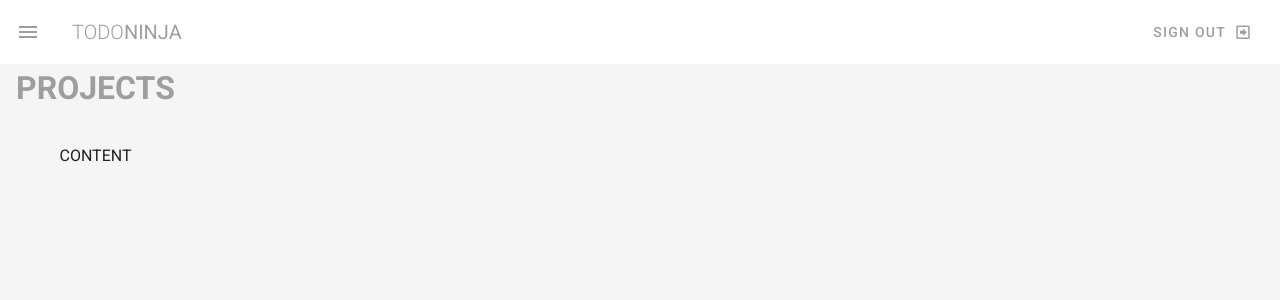
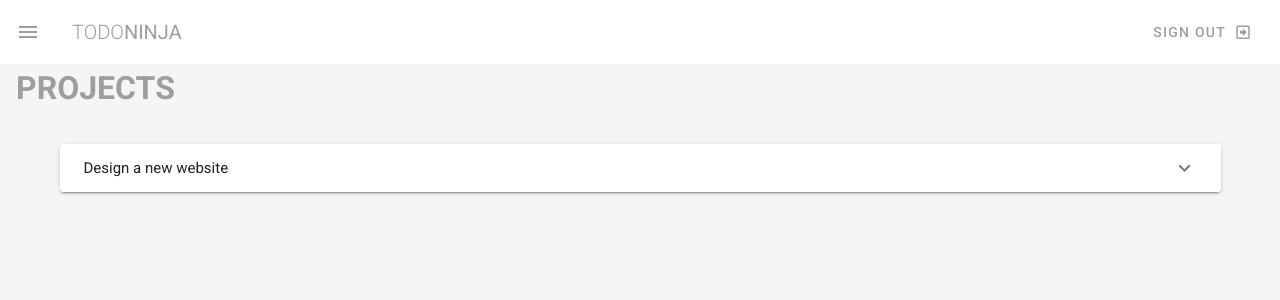
Before and after one commit to Nishant-Pall/Vuetify-todo, a Vue app: page /projects in a window 1280 px wide. Shown: the top 300 px of the page. Built offline with nearby package versions, Linux system fonts and the light colour scheme.

Commit message:
Setup self projects page

```diff
--- a/src/store/index.js
+++ b/src/store/index.js
@@ -1,5 +1,5 @@
-import Vue from 'vue';
-import Vuex from 'vuex';
+import Vue from "vue";
+import Vuex from "vuex";
 
 Vue.use(Vuex);
 
@@ -8,7 +8,7 @@ export default new Vuex.Store({
 		projects: [
 			{
 				title: "Design a new website",
-				person: "The Net Ninja",
+				person: "PRHYME",
 				due: "1st Jan 2019",
 				status: "ongoing",
 				content:
@@ -40,19 +40,20 @@ export default new Vuex.Store({
 			},
 		],
 		team: [
-			{ name: 'The Net Ninja', role: 'Web developer' },
-			{ name: 'Ryu', role: 'Graphic designer' },
-			{ name: 'Chun Li', role: 'Web developer' },
-			{ name: 'Gouken', role: 'Social media maverick' },
-			{ name: 'Yoshi', role: 'Sales guru' }
-		]
+			{ name: "PRHYME", role: "Web developer" },
+			{ name: "Ryu", role: "Graphic designer" },
+			{ name: "Chun Li", role: "Web developer" },
+			{ name: "Gouken", role: "Social media maverick" },
+			{ name: "Yoshi", role: "Sales guru" },
+		],
 	},
 	getters: {
+		myProjects: (state) => {
+			const myProjects = state.projects.filter((project) => project.person === "PRHYME");
+			return myProjects;
+		},
 	},
-	mutations: {
-	},
-	actions: {
-	},
-	modules: {
-	}
+	mutations: {},
+	actions: {},
+	modules: {},
 });
--- a/src/views/Projects.vue
+++ b/src/views/Projects.vue
@@ -1,10 +1,29 @@
 <template>
 	<div class="projects">
 		<h1 class="subheading grey--text">PROJECTS</h1>
-		<v-container class="my-5">CONTENT</v-container>
+		<v-container class="my-5">
+			<v-expansion-panels>
+				<v-expansion-panel v-for="(project, i) in myProjects" :key="i">
+					<v-expansion-panel-header> {{ project.title }}</v-expansion-panel-header>
+					<v-expansion-panel-content>
+						{{ project.content }}
+						{{ project.status }}
+					</v-expansion-panel-content>
+				</v-expansion-panel>
+			</v-expansion-panels>
+		</v-container>
 	</div>
 </template>
 <script>
-export default {};
+import { mapGetters } from "vuex";
+
+export default {
+	data() {
+		return {};
+	},
+	computed: {
+		...mapGetters(["myProjects"]),
+	},
+};
 </script>
 <style></style>
```
